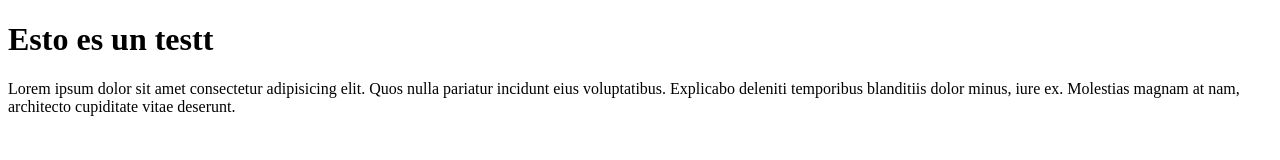
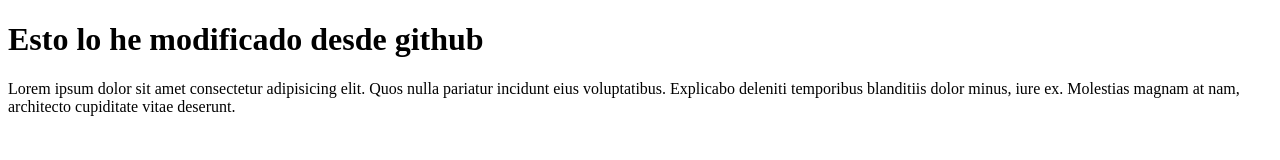
Before and after one commit to migurm/HTML, a plain HTML site: page test.html in a window 1280 px wide. Drawn offline with Linux system fonts and the light colour scheme.

Commit message:
Update test.html

```diff
--- a/test.html
+++ b/test.html
@@ -7,7 +7,7 @@
     <title>Document</title>
 </head>
 <body>
-    <h1>Esto es un testt</h1>
+    <h1>Esto lo he modificado desde github</h1>
     <p>Lorem ipsum dolor sit amet consectetur adipisicing elit. Quos nulla pariatur incidunt eius voluptatibus. Explicabo deleniti temporibus blanditiis dolor minus, iure ex. Molestias magnam at nam, architecto cupiditate vitae deserunt.</p>
 </body>
 </html>
```
